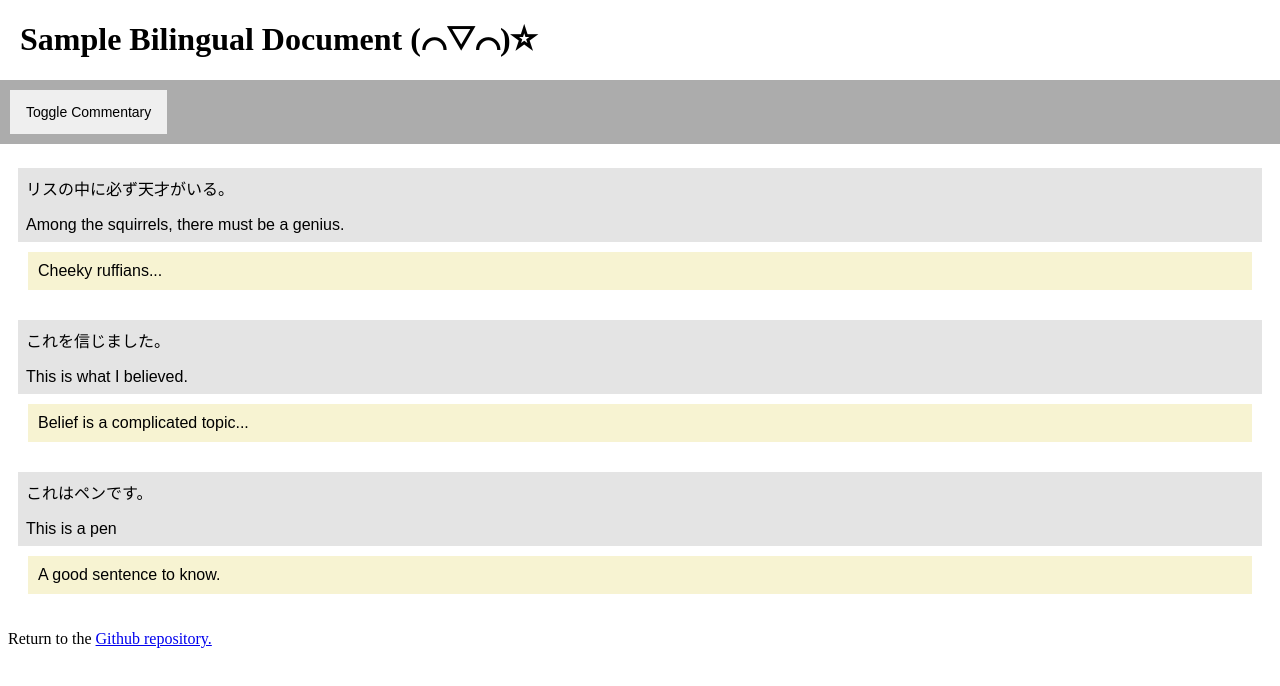
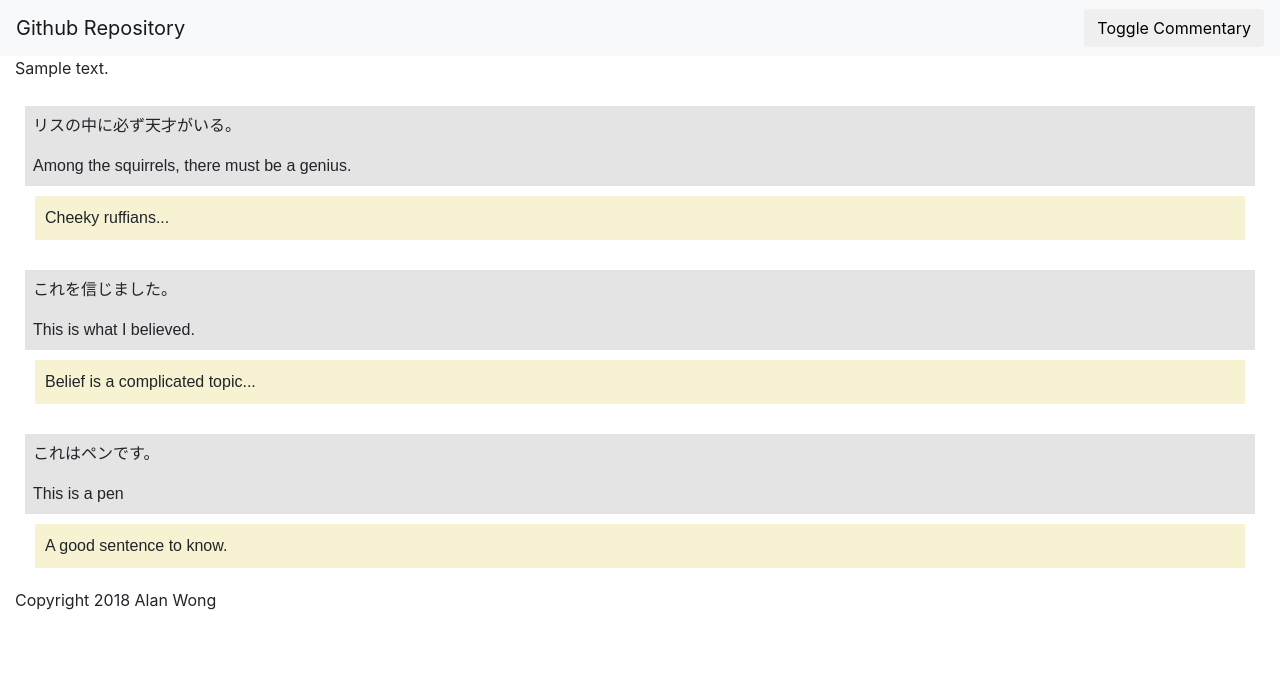
Before and after one commit to captainalan/bilingual-text, a plain HTML site: page index.html in a window 1280 px wide. Drawn offline with nearby package versions, Linux system fonts and the light colour scheme.

Commit message:
Updated with some HTML/CSS help from Bootstrap 4

```diff
--- a/bilingual.css
+++ b/bilingual.css
@@ -1,6 +1,3 @@
-body {
-    background: #ffffff;
-}
 .bilingual-box {
     padding: 10px;
     font-family: 'Noto Serif JP', sans-serif;
@@ -27,38 +24,6 @@ body {
     text-indent: 1em;
 }
 
-h1, h2, h3, h4 {
-    font: "Noto Sans JP";
-    font-weight: bolder;
-    padding: 0px 20px;
-    /* Do some stuff to get the right weight for this */
-}
-
 .hidden {
     display: none;
 }
-
-.blank-box {
-    height: 150px;
-}
-
-.topnav {
-    position: fixed;
-    background-color: #ffffff;
-    left: 0;
-    top: 0;
-    overflow: hidden;
-    width: 100%;
-}
-
-.topnav .menu-bar {
-    background-color: rgb(172, 172, 172);
-}
-
-.topnav button {
-    border: none;
-    text-align: center;
-    margin: 10px;
-    padding: 14px 16px;
-    font-size: 14px;
-}
--- a/index.html
+++ b/index.html
@@ -11,31 +11,51 @@
       <!--Optimizing for English/Japanese for now-->
       <link href="https://fonts.googleapis.com/css?family=Noto+Sans+JP|Noto+Serif+JP" rel="stylesheet">
 
+      <!--Bootstrap-->
+      <!-- Bootstrap CSS -->
+      <link rel="stylesheet" href="https://stackpath.bootstrapcdn.com/bootstrap/4.1.3/css/bootstrap.min.css" integrity="sha384-MCw98/SFnGE8fJT3GXwEOngsV7Zt27NXFoaoApmYm81iuXoPkFOJwJ8ERdknLPMO" crossorigin="anonymous">
+
   </head>
 <body onload=getText()>
 
-  <div class="topnav">
-    <h1>Sample Bilingual Document 	(⌒▽⌒)☆</h1>
-    <div class="menu-bar">
-      <span><button type="button" onClick=toggleCommentary()>Toggle Commentary</button></span>
+  <nav class="navbar fixed-top navbar-light bg-light">
+    <a class="navbar-brand"
+       href="https://github.com/captainalan/bilingual-text"
+    >
+      Github Repository
+    </a>
+    <button class="btn" onClick=toggleCommentary()>Toggle Commentary</button>
+  </nav>
+
+  <div class="container-fluid">
+    <div class="row">
+      <div class="col-md-12">
+        <h1>Sample Bilingual Document 	(⌒▽⌒)☆</h1>
+        <p>Sample text.</p>
+      </div>
+    </div>
+
+    <div class="row">
+      <div class="main-text col-md-12">
+        <div id="muh-content"></div>
+      </div>
+    </div>
+
+    <div class="row">
+      <div class="main-text col-md-12">
+        <p>Copyright 2018 Alan Wong</p>
+      </div>
     </div>
   </div>
 
-  <!--Add some space for the nav bar-->
-  <div class="blank-box"></div>
-
-  <div class="main-text">
-    <div id="muh-content"></div>
-  </div>
-
-
-  <div>
-    <p>Return to the <a
-      href="https://github.com/captainalan/bilingual-text">Github
-      repository.</a></p>
-  </div>
 
   <script src='index.js'></script>
 
+  <!-- Optional JavaScript -->
+    <!-- jQuery first, then Popper.js, then Bootstrap JS -->
+    <script src="https://code.jquery.com/jquery-3.3.1.slim.min.js" integrity="sha384-q8i/X+965DzO0rT7abK41JStQIAqVgRVzpbzo5smXKp4YfRvH+8abtTE1Pi6jizo" crossorigin="anonymous"></script>
+    <script src="https://cdnjs.cloudflare.com/ajax/libs/popper.js/1.14.3/umd/popper.min.js" integrity="sha384-ZMP7rVo3mIykV+2+9J3UJ46jBk0WLaUAdn689aCwoqbBJiSnjAK/l8WvCWPIPm49" crossorigin="anonymous"></script>
+    <script src="https://stackpath.bootstrapcdn.com/bootstrap/4.1.3/js/bootstrap.min.js" integrity="sha384-ChfqqxuZUCnJSK3+MXmPNIyE6ZbWh2IMqE241rYiqJxyMiZ6OW/JmZQ5stwEULTy" crossorigin="anonymous"></script>
+
 </body>
 </html>
--- a/index.js
+++ b/index.js
@@ -12,11 +12,9 @@ async function getText(){
     return res.json();
   })
   .then(myJSON => {
-    console.log(JSON.stringify(myJSON));
 
     const elem = document.getElementById('muh-content')
     let stuffToRender = myJSON.paragraphs.reduce((accumulator, currentElem) => {
-      console.log(Object.keys(currentElem));
       return accumulator + '<div class="bilingual-box">'
         + '<div class="language-from" lang=\''
         + LANGUAGE_FROM
@@ -41,7 +39,6 @@ async function getText(){
     elem.innerHTML = stuffToRender;
   })
   .catch(error => {
-    console.log(error);
     return {};
   });
 }
```
Also changed, not shown: 1 other file.
